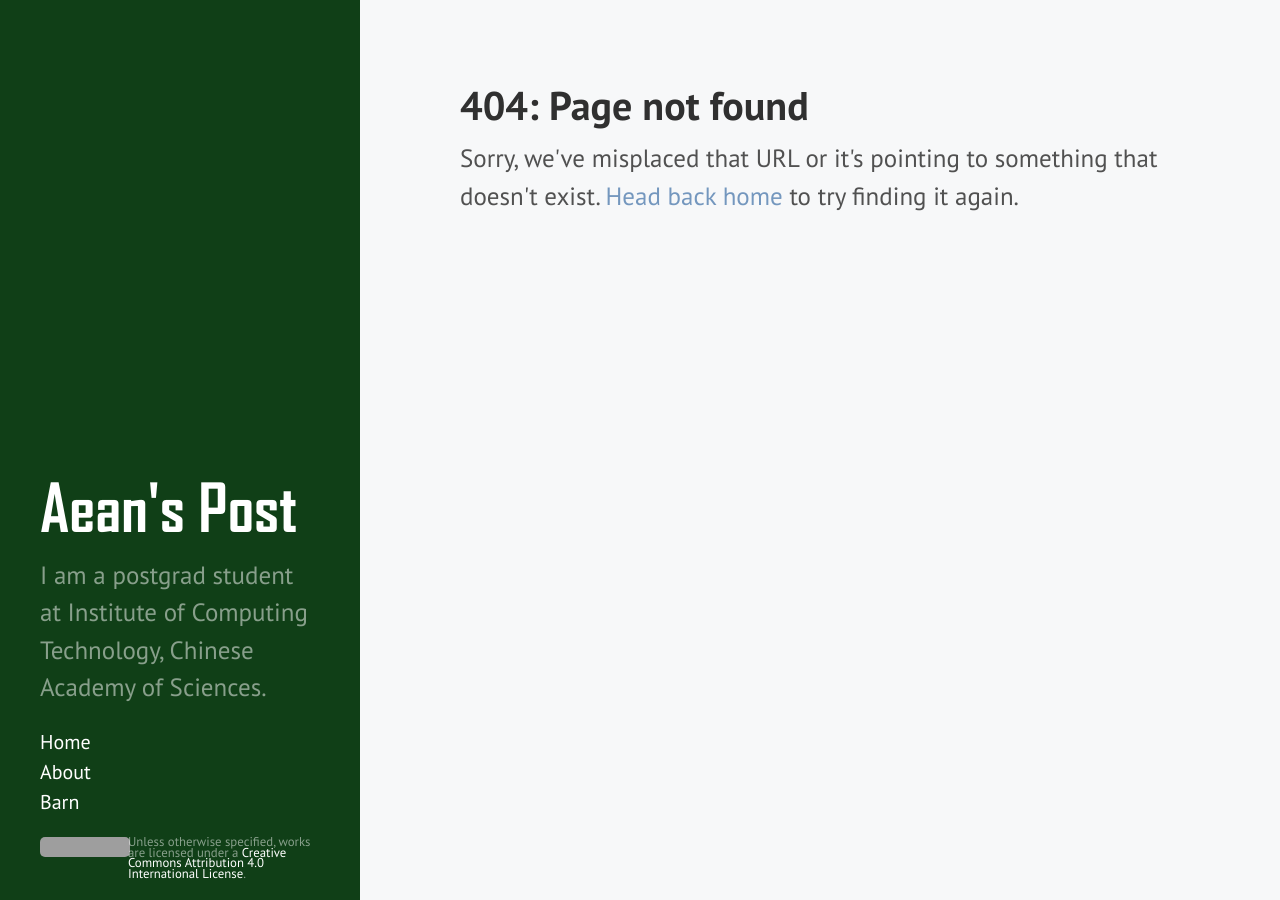
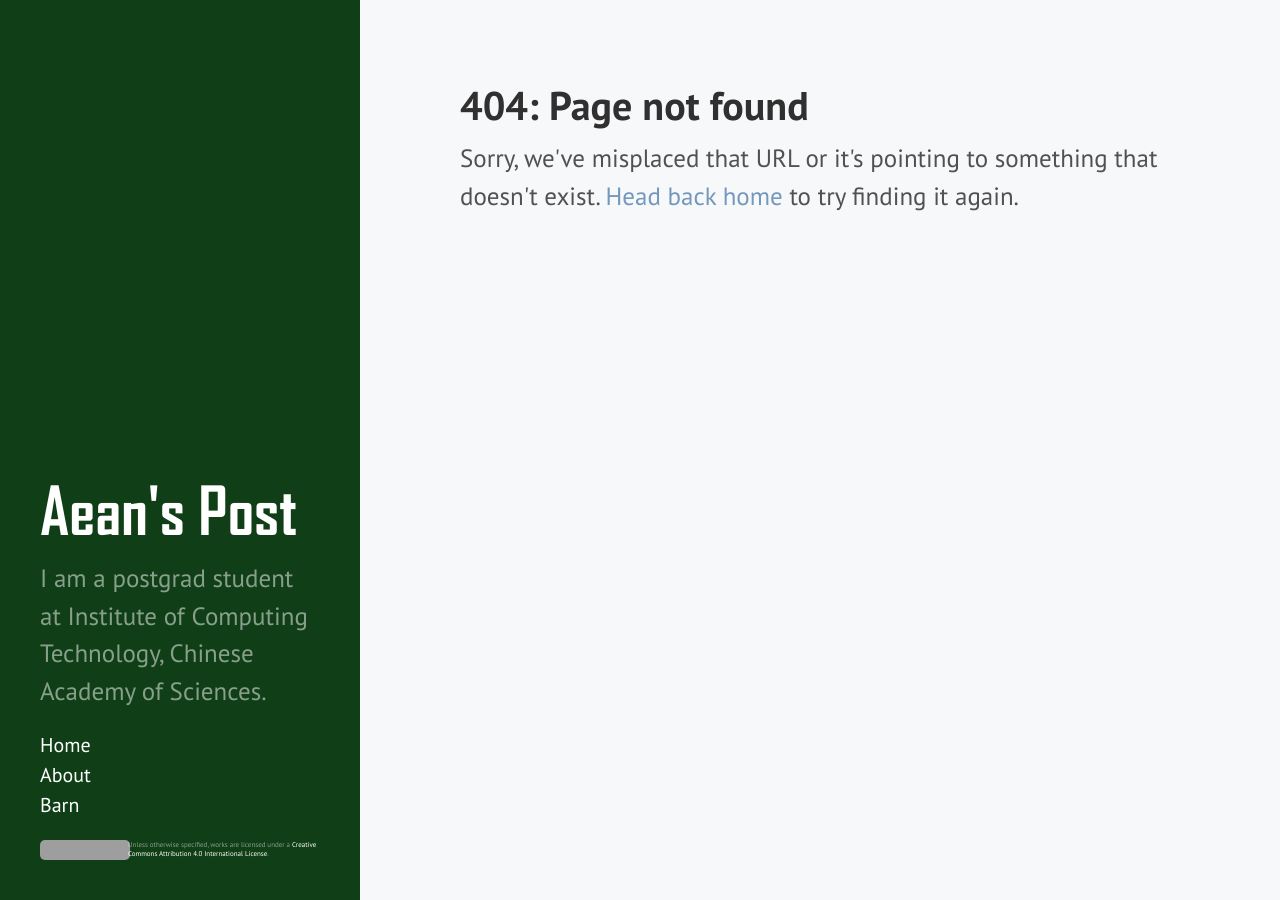
Before and after one commit to AeanSR/AeanSR.github.io, a Jekyll site: the page built from 404.html, in a window 1280 px wide. Built offline with Jekyll 4.4.1, drawn with Linux system fonts in a browser that asks for light colours; grey boxes are pictures that could not be loaded.

Commit message:
Update sidebar.html

```diff
--- a/_includes/sidebar.html
+++ b/_includes/sidebar.html
@@ -28,14 +28,12 @@
               <a href="https://nighthaven.aean.net/barn">Barn</a>
             </li>
     </ul>
-      <div style="font-size: 1vw; line-height: 1.2vh;">
+      <div style="font-size: 7px;line-height: 9px;word-wrap: break-word;word-break: break-all;">
         <div style="clear:both;display:table;">
           <div style="float:left;width:88px;">
             <a rel="license" href="http://creativecommons.org/licenses/by/4.0/"><img alt="Creative Commons License" style="border-width:0;vertical-align: middle;" src="https://i.creativecommons.org/l/by/4.0/88x31.png" /></a>
           </div>
-          <div style="float:left;width:2px;">
-          </div>
-          <div style="float:left;width:190px;">
+          <div style="float:left;width:192px;">
             Unless otherwise specified, works are licensed under a <a rel="license" href="http://creativecommons.org/licenses/by/4.0/">Creative Commons Attribution 4.0 International License</a>.
           </div>
         </div>
```
